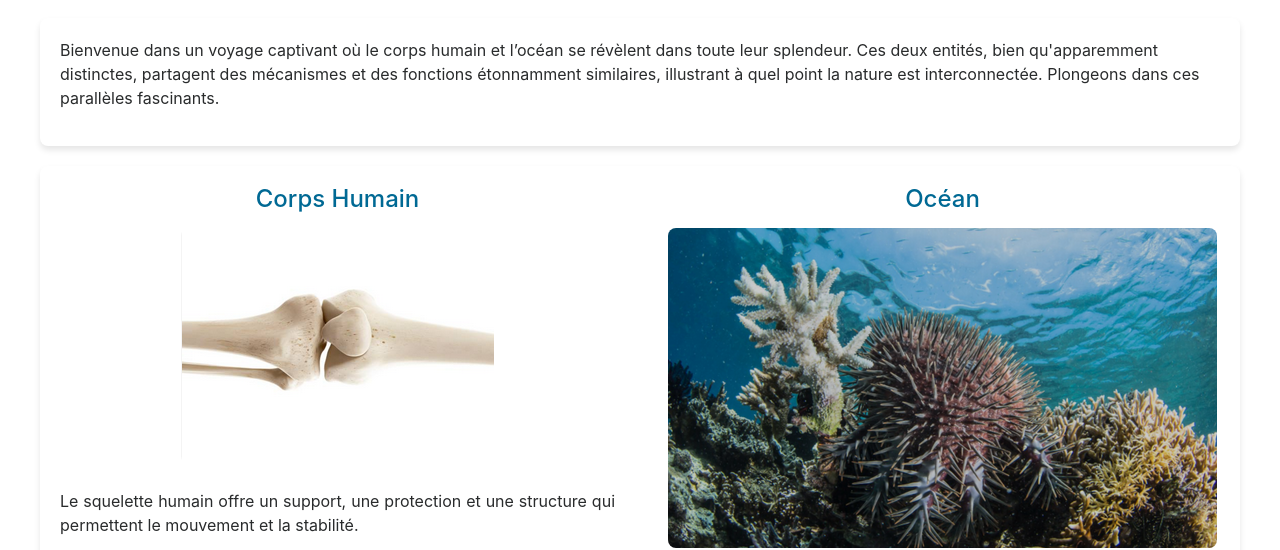
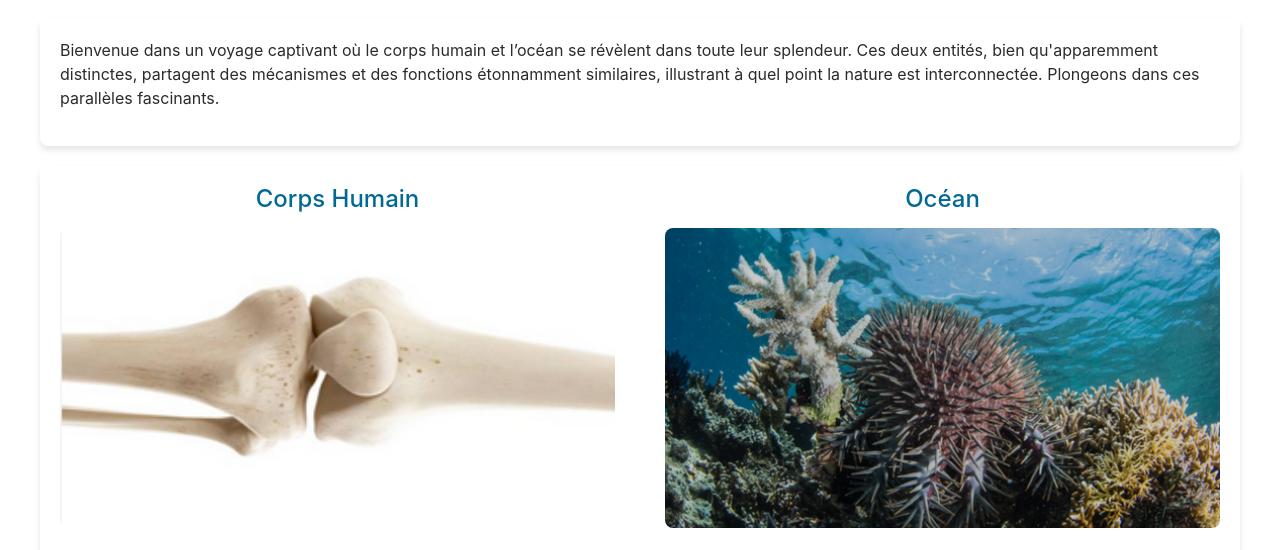
Before and after one commit to Mo27x/nuit_de_l_info, a plain HTML site: page index.html in a window 1280 px wide. Shown: the part 391-941 px from the top of the page. Drawn offline with Linux system fonts and the light colour scheme.

Commit message:
dimensionne

```diff
--- a/css/styles.css
+++ b/css/styles.css
@@ -1,11 +1,13 @@
 /* Ajouter des images et styles pour les nouveaux parallèles */
 .parallelism img {
-  max-width: 100%;
-  height: auto;
+  width: 100%;
+  height: 300px; /* Vous pouvez ajuster cette valeur en fonction de vos besoins */
+  object-fit: cover; /* Cela permet de garder les proportions des images tout en les ajustant à la taille spécifiée */
   margin-bottom: 15px;
   border-radius: 8px;
 }
 
+/* Les autres styles restent inchangés */
 .parallelism h3 {
   font-size: 1.5em;
   color: #006994;
@@ -26,12 +28,11 @@ header {
   min-height: 300px; /* Hauteur minimale pour garantir une présentation soignée */
 }
 
-
-
 header h1 {
   font-size: 2.5em;
   margin: 0;
 }
+
 .parallelism p {
   text-align: justify;
   margin: 10px 0;
```
